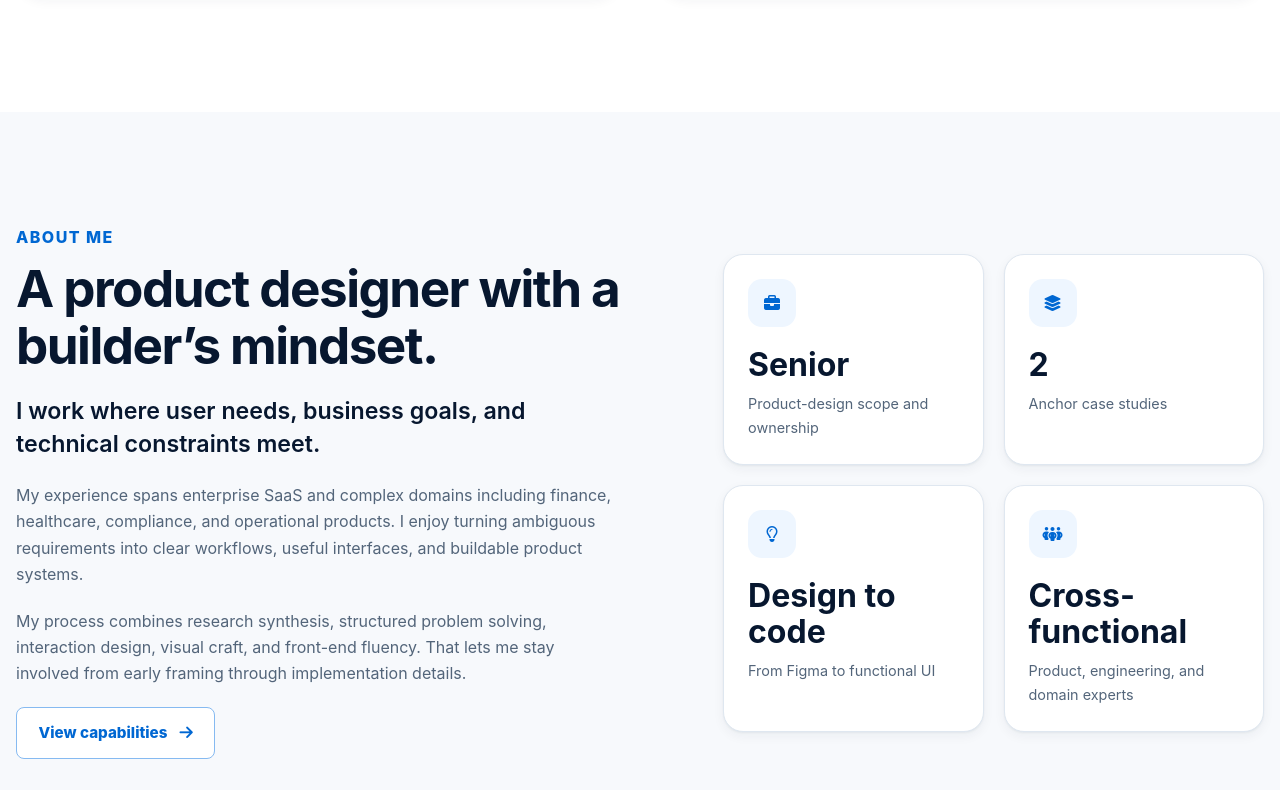
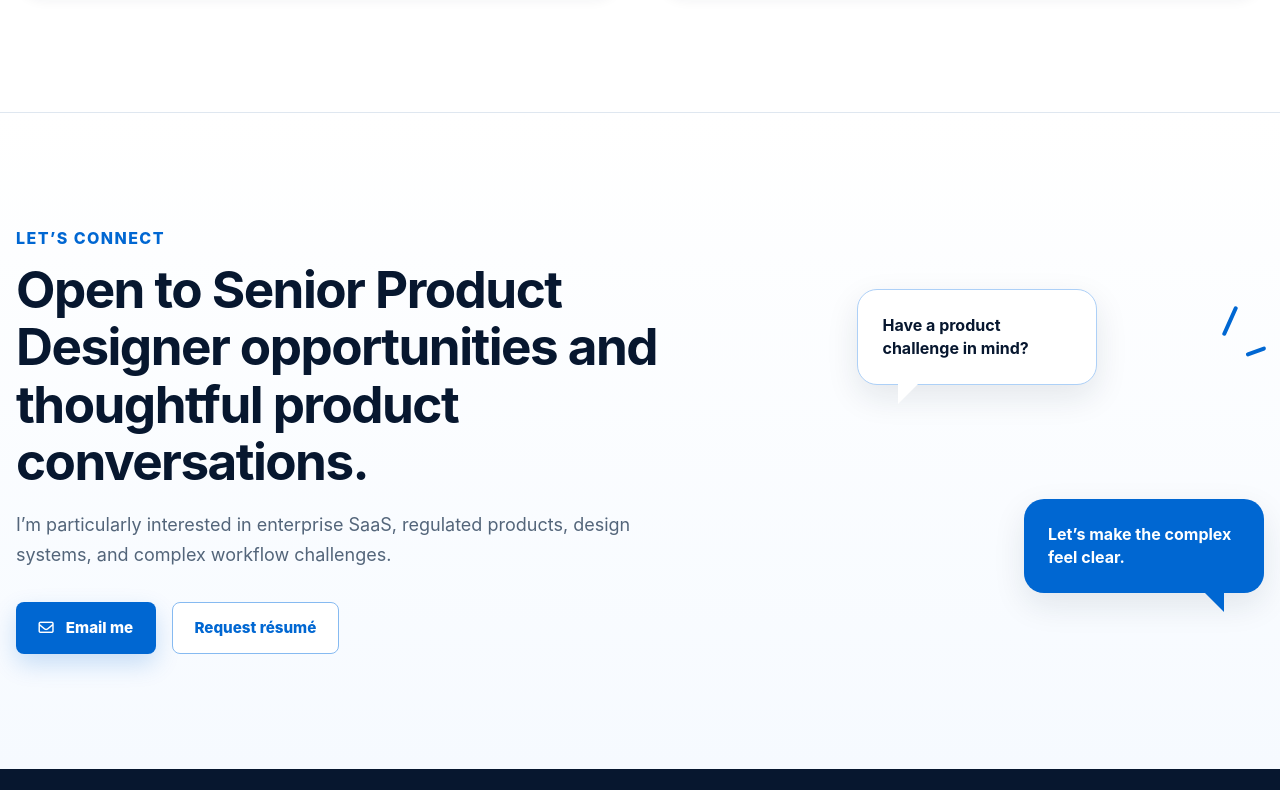
Before and after one commit to gaurankpatil/gaurankpatil.github.io, a website: page index.html in a window 1280 px wide. Shown: the part 1710-2500 px from the top of the page. Drawn offline with Linux system fonts and the light colour scheme.

Commit message:
Update index.html

```diff
--- a/index.html
+++ b/index.html
@@ -81,7 +81,6 @@
         data-primary-nav
       >
         <a href="#work">Work</a>
-        <a href="#about">About</a>
         <a href="#contact">Contact</a>
       </nav>
     </div>
@@ -202,63 +201,7 @@
       </div>
     </section>
 
-    <section class="home-section home-section--alt" id="about" data-home-section aria-labelledby="about-title">
-      <div class="container about-grid">
-        <div class="about-copy reveal">
-          <p class="eyebrow">About me</p>
-          <h2 id="about-title">A product designer with a builder’s mindset.</h2>
 
-          <p class="lead">
-            I work where user needs, business goals, and technical constraints
-            meet.
-          </p>
-
-          <p>
-            My experience spans enterprise SaaS and complex domains including
-            finance, healthcare, compliance, and operational products. I enjoy
-            turning ambiguous requirements into clear workflows, useful
-            interfaces, and buildable product systems.
-          </p>
-
-          <p>
-            My process combines research synthesis, structured problem solving,
-            interaction design, visual craft, and front-end fluency. That lets
-            me stay involved from early framing through implementation details.
-          </p>
-
-          <a class="button button--secondary" href="#resume">
-            View capabilities
-            <i class="fa-solid fa-arrow-right" aria-hidden="true"></i>
-          </a>
-        </div>
-
-        <div class="about-stats reveal" aria-label="Professional profile highlights">
-          <article class="stat-card">
-            <span><i class="fa-solid fa-briefcase" aria-hidden="true"></i></span>
-            <strong>Senior</strong>
-            <p>Product-design scope and ownership</p>
-          </article>
-
-          <article class="stat-card">
-            <span><i class="fa-solid fa-layer-group" aria-hidden="true"></i></span>
-            <strong>2</strong>
-            <p>Anchor case studies</p>
-          </article>
-
-          <article class="stat-card">
-            <span><i class="fa-regular fa-lightbulb" aria-hidden="true"></i></span>
-            <strong>Design to code</strong>
-            <p>From Figma to functional UI</p>
-          </article>
-
-          <article class="stat-card">
-            <span><i class="fa-solid fa-people-group" aria-hidden="true"></i></span>
-            <strong>Cross-functional</strong>
-            <p>Product, engineering, and domain experts</p>
-          </article>
-        </div>
-      </div>
-    </section>
 
 
 
```
